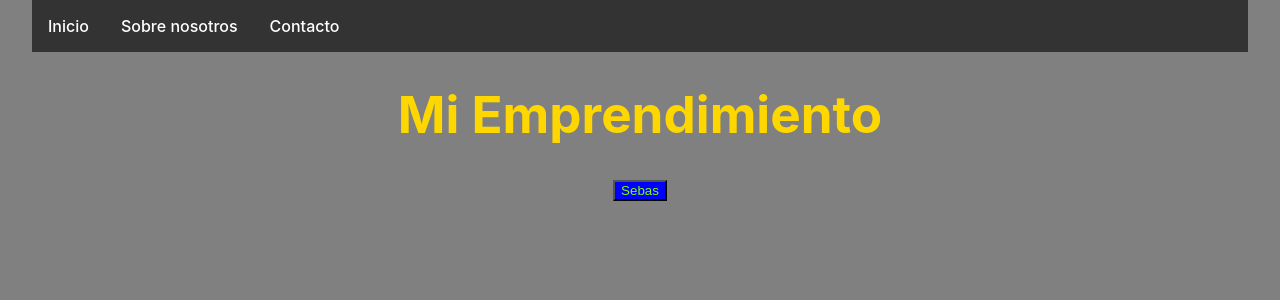
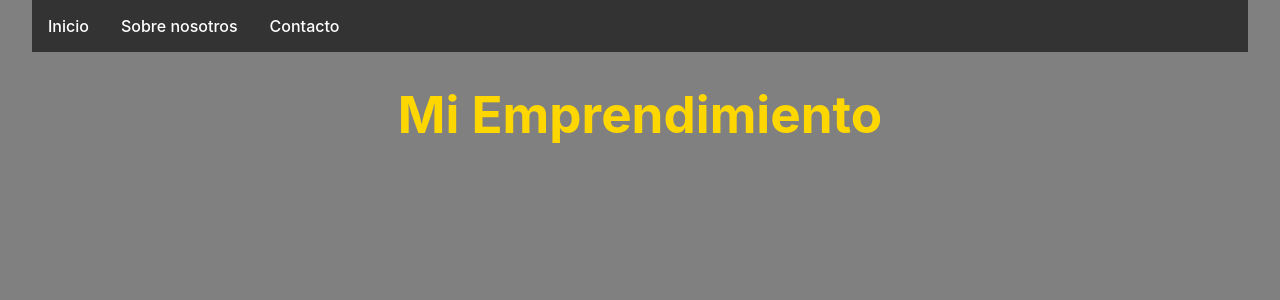
Before and after one commit to Sebash12/MiWeb, a React (Vite) app: page / in a window 1280 px wide. Shown: the top 300 px of the page. Built offline with nearby package versions, Linux system fonts and the light colour scheme.

Commit message:
Se corrige el error de la carpeta public y la imagen error

```diff
--- a/src/components/Menu/Menu.jsx
+++ b/src/components/Menu/Menu.jsx
@@ -6,9 +6,6 @@ function Menu(props){
     return(
         <div>
             <h1>Mi Emprendimiento</h1>
-            <Link to="/Sebas">
-                <button>Sebas</button>
-            </Link>
         </div>
     );
 }
```
